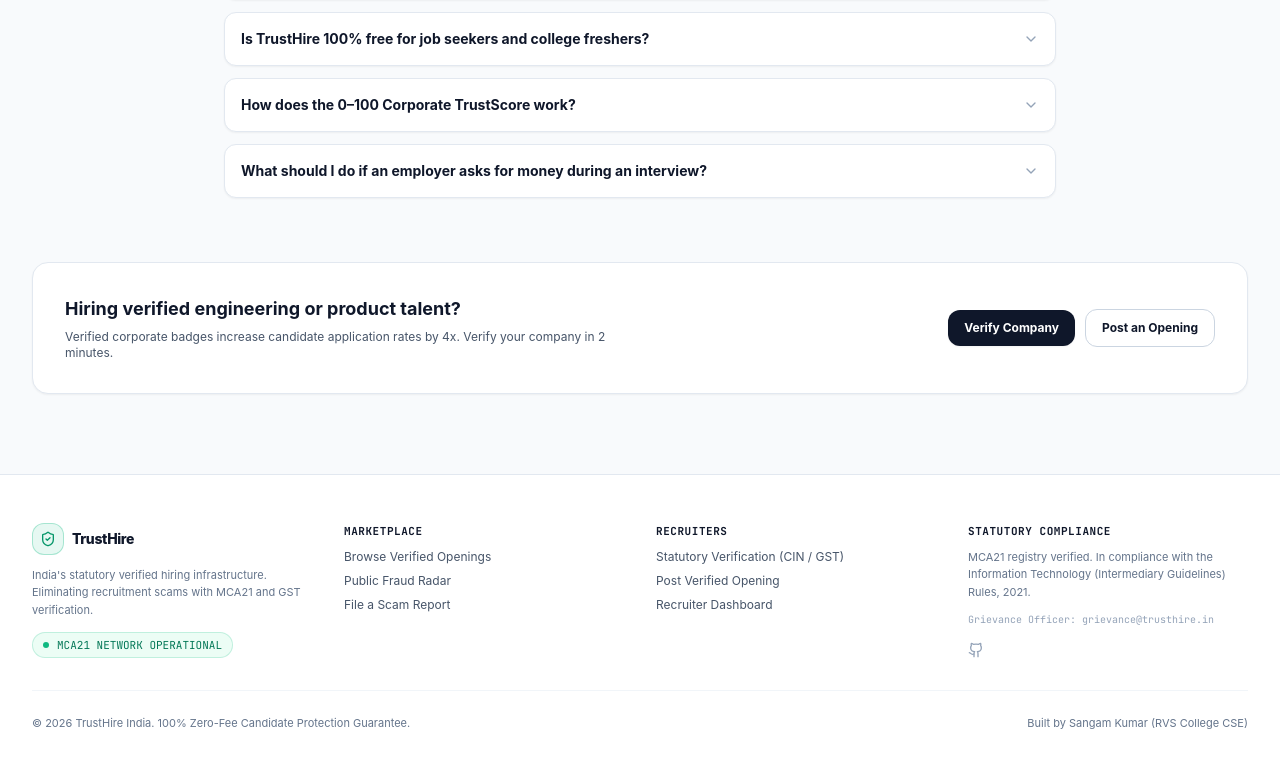
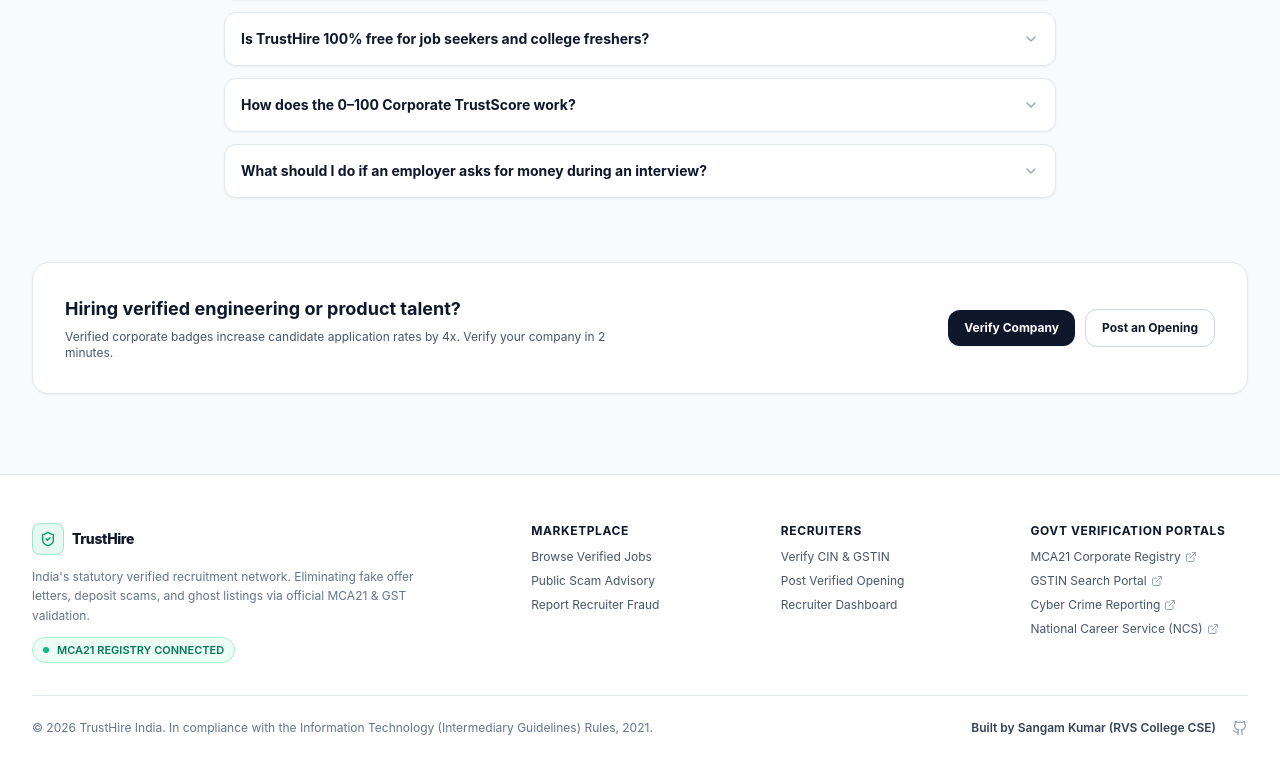
Before and after one commit to ksangam990-collab/trusthire, a React (Vite) app in the folder frontend/: page / in a window 1280 px wide. Shown: the part 1989-2763 px from the top of the page. Built offline with nearby package versions, Linux system fonts and the light colour scheme; no server answers.

Commit message:
feat: add official government MCA21, GSTIN, and Cybercrime portal links to footer

```diff
--- a/frontend/src/components/layout/Footer.jsx
+++ b/frontend/src/components/layout/Footer.jsx
@@ -1,70 +1,113 @@
 import React from 'react';
 import { Link } from 'react-router-dom';
-import { ShieldCheck, Heart, Github, Twitter, Linkedin, ExternalLink } from 'lucide-react';
+import { ShieldCheck, Github, ExternalLink, Building, CheckCircle2 } from 'lucide-react';
 
 export default function Footer() {
   return (
-    <footer className="border-t border-slate-200 dark:border-slate-800 bg-white dark:bg-[#06090e] theme-transition text-xs text-slate-600 dark:text-slate-400">
+    <footer className="border-t border-slate-200 dark:border-slate-800 bg-white dark:bg-[#0b0f17] theme-transition text-xs text-slate-600 dark:text-slate-400">
       <div className="max-w-7xl mx-auto px-4 sm:px-6 lg:px-8 py-12 space-y-8">
-        <div className="grid grid-cols-1 md:grid-cols-4 gap-8">
+        <div className="grid grid-cols-1 md:grid-cols-5 gap-8">
+
           {/* Brand Col */}
-          <div className="space-y-3 md:col-span-1">
+          <div className="space-y-3 md:col-span-2">
             <Link to="/" className="flex items-center space-x-2">
-              <div className="w-8 h-8 rounded-xl bg-emerald-500/10 border border-emerald-500/30 flex items-center justify-center text-emerald-600 dark:text-emerald-400">
+              <div className="w-8 h-8 rounded-lg bg-emerald-500/10 border border-emerald-500/30 flex items-center justify-center text-emerald-600 dark:text-emerald-400">
                 <ShieldCheck className="w-4 h-4" />
               </div>
               <span className="font-extrabold text-sm text-slate-900 dark:text-white tracking-tight">TrustHire</span>
             </Link>
-            <p className="text-[11px] leading-relaxed text-slate-500 dark:text-slate-400">
-              India's statutory verified hiring infrastructure. Eliminating recruitment scams with MCA21 and GST verification.
+            <p className="text-xs leading-relaxed text-slate-500 dark:text-slate-400 max-w-sm">
+              India's statutory verified recruitment network. Eliminating fake offer letters, deposit scams, and ghost listings via official MCA21 & GST validation.
             </p>
-            <div className="inline-flex items-center space-x-2 text-[11px] font-mono text-emerald-700 dark:text-emerald-400 bg-emerald-50 dark:bg-emerald-500/10 px-2.5 py-1 rounded-full border border-emerald-500/20">
+            <div className="inline-flex items-center space-x-2 text-[11px] text-emerald-700 dark:text-emerald-400 bg-emerald-50 dark:bg-emerald-950/40 px-2.5 py-1 rounded-full border border-emerald-200 dark:border-emerald-800 font-semibold">
               <div className="w-1.5 h-1.5 rounded-full bg-emerald-500 animate-pulse" />
-              <span>MCA21 NETWORK OPERATIONAL</span>
+              <span>MCA21 REGISTRY CONNECTED</span>
             </div>
           </div>
 
-          {/* Quick Links */}
+          {/* Marketplace */}
           <div className="space-y-2.5">
-            <h4 className="font-bold text-slate-900 dark:text-white font-mono text-[11px] uppercase tracking-wider">Marketplace</h4>
+            <h4 className="font-bold text-slate-900 dark:text-white text-xs uppercase tracking-wider">Marketplace</h4>
             <ul className="space-y-2">
-              <li><Link to="/jobs" className="hover:text-emerald-600 dark:hover:text-emerald-400 transition">Browse Verified Openings</Link></li>
-              <li><Link to="/fraud-board" className="hover:text-amber-600 dark:hover:text-amber-400 transition">Public Fraud Radar</Link></li>
-              <li><Link to="/report-fraud" className="hover:text-rose-600 dark:hover:text-rose-400 transition">File a Scam Report</Link></li>
+              <li><Link to="/jobs" className="hover:text-emerald-600 dark:hover:text-emerald-400 transition">Browse Verified Jobs</Link></li>
+              <li><Link to="/fraud-board" className="hover:text-amber-600 dark:hover:text-amber-400 transition">Public Scam Advisory</Link></li>
+              <li><Link to="/report-fraud" className="hover:text-rose-600 dark:hover:text-rose-400 transition">Report Recruiter Fraud</Link></li>
             </ul>
           </div>
 
-          {/* Employers */}
+          {/* Recruiters */}
           <div className="space-y-2.5">
-            <h4 className="font-bold text-slate-900 dark:text-white font-mono text-[11px] uppercase tracking-wider">Recruiters</h4>
+            <h4 className="font-bold text-slate-900 dark:text-white text-xs uppercase tracking-wider">Recruiters</h4>
             <ul className="space-y-2">
-              <li><Link to="/employer/verify" className="hover:text-emerald-600 dark:hover:text-emerald-400 transition">Statutory Verification (CIN / GST)</Link></li>
+              <li><Link to="/employer/verify" className="hover:text-emerald-600 dark:hover:text-emerald-400 transition">Verify CIN & GSTIN</Link></li>
               <li><Link to="/employer/post-job" className="hover:text-emerald-600 dark:hover:text-emerald-400 transition">Post Verified Opening</Link></li>
               <li><Link to="/employer/dashboard" className="hover:text-emerald-600 dark:hover:text-emerald-400 transition">Recruiter Dashboard</Link></li>
             </ul>
           </div>
 
-          {/* Security Standards & Grievance */}
+          {/* Official Government Verification Portals */}
           <div className="space-y-2.5">
-            <h4 className="font-bold text-slate-900 dark:text-white font-mono text-[11px] uppercase tracking-wider">Statutory Compliance</h4>
-            <p className="text-[11px] leading-relaxed text-slate-500 dark:text-slate-400">
-              MCA21 registry verified. In compliance with the Information Technology (Intermediary Guidelines) Rules, 2021.
-            </p>
-            <div className="text-[10px] text-slate-400 font-mono">
-              Grievance Officer: grievance@trusthire.in
-            </div>
-            <div className="pt-1 flex items-center space-x-3 text-slate-400">
-              <a href="https://github.com/ksangam990-collab/trusthire" target="_blank" rel="noreferrer" className="hover:text-slate-900 dark:hover:text-white transition">
-                <Github className="w-4 h-4" />
-              </a>
-            </div>
+            <h4 className="font-bold text-slate-900 dark:text-white text-xs uppercase tracking-wider">Govt Verification Portals</h4>
+            <ul className="space-y-2">
+              <li>
+                <a
+                  href="https://www.mca.gov.in"
+                  target="_blank"
+                  rel="noreferrer"
+                  className="hover:text-emerald-600 dark:hover:text-emerald-400 transition flex items-center space-x-1"
+                >
+                  <span>MCA21 Corporate Registry</span>
+                  <ExternalLink className="w-3 h-3 text-slate-400" />
+                </a>
+              </li>
+              <li>
+                <a
+                  href="https://www.gst.gov.in"
+                  target="_blank"
+                  rel="noreferrer"
+                  className="hover:text-emerald-600 dark:hover:text-emerald-400 transition flex items-center space-x-1"
+                >
+                  <span>GSTIN Search Portal</span>
+                  <ExternalLink className="w-3 h-3 text-slate-400" />
+                </a>
+              </li>
+              <li>
+                <a
+                  href="https://cybercrime.gov.in"
+                  target="_blank"
+                  rel="noreferrer"
+                  className="hover:text-rose-600 dark:hover:text-rose-400 transition flex items-center space-x-1"
+                >
+                  <span>Cyber Crime Reporting</span>
+                  <ExternalLink className="w-3 h-3 text-slate-400" />
+                </a>
+              </li>
+              <li>
+                <a
+                  href="https://www.ncs.gov.in"
+                  target="_blank"
+                  rel="noreferrer"
+                  className="hover:text-blue-600 dark:hover:text-blue-400 transition flex items-center space-x-1"
+                >
+                  <span>National Career Service (NCS)</span>
+                  <ExternalLink className="w-3 h-3 text-slate-400" />
+                </a>
+              </li>
+            </ul>
           </div>
+
         </div>
 
-        <div className="pt-6 border-t border-slate-100 dark:border-slate-800/80 flex flex-col sm:flex-row items-center justify-between gap-3 text-[11px] text-slate-500">
-          <div>© {new Date().getFullYear()} TrustHire India. 100% Zero-Fee Candidate Protection Guarantee.</div>
+        {/* Bottom Strip */}
+        <div className="pt-6 border-t border-slate-200 dark:border-slate-800 flex flex-col sm:flex-row items-center justify-between gap-3 text-xs text-slate-500">
+          <div>
+            © {new Date().getFullYear()} TrustHire India. In compliance with the Information Technology (Intermediary Guidelines) Rules, 2021.
+          </div>
           <div className="flex items-center space-x-4">
-            <span>Built by Sangam Kumar (RVS College CSE)</span>
+            <span className="font-semibold text-slate-700 dark:text-slate-300">Built by Sangam Kumar (RVS College CSE)</span>
+            <a href="https://github.com/ksangam990-collab/trusthire" target="_blank" rel="noreferrer" className="text-slate-400 hover:text-slate-900 dark:hover:text-white transition">
+              <Github className="w-4 h-4" />
+            </a>
           </div>
         </div>
       </div>
```
